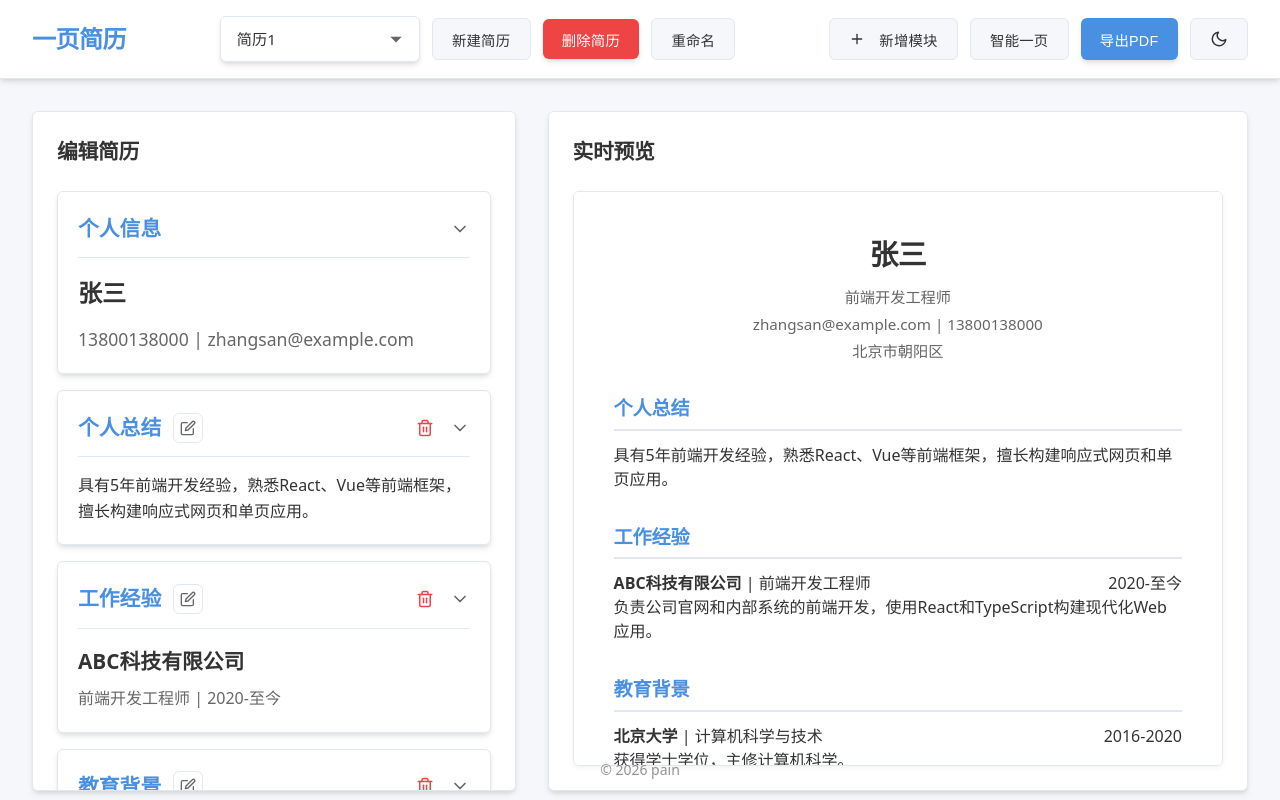
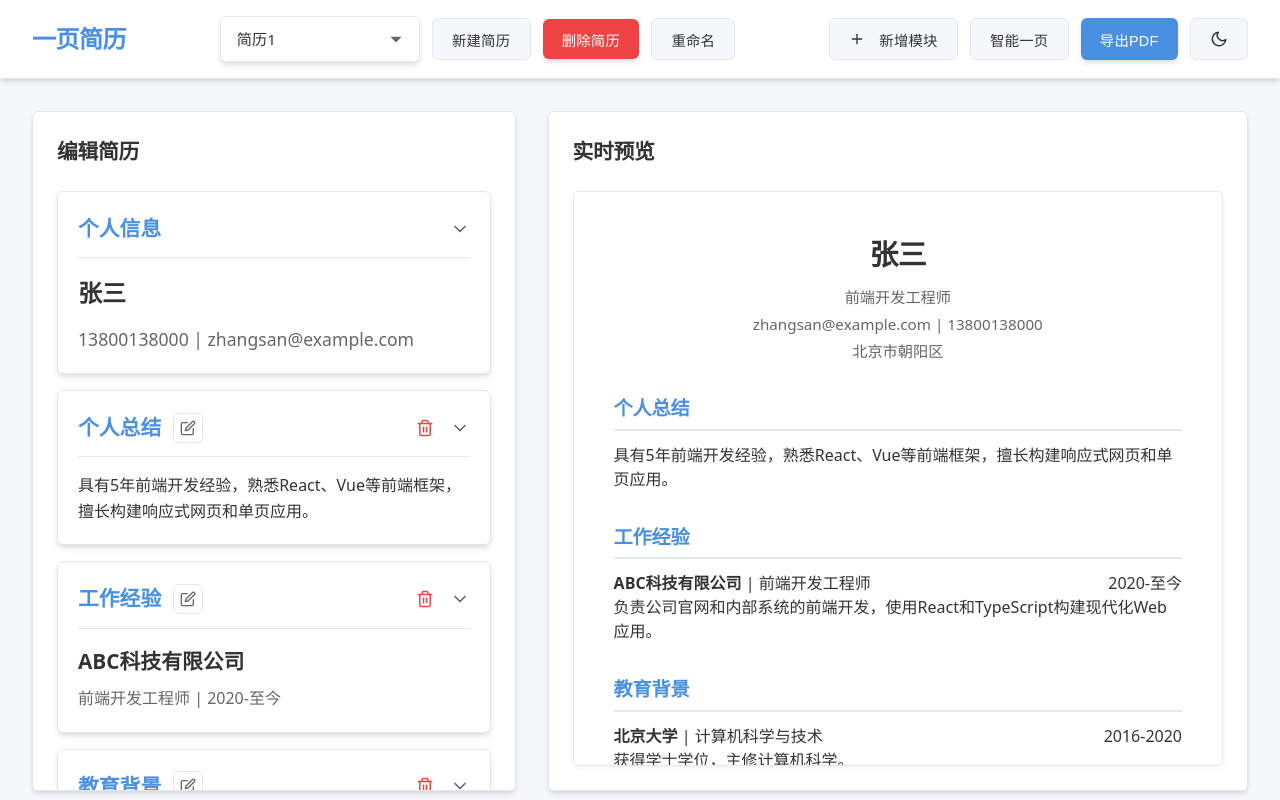
Before and after one commit to painsix96/resume-editor, a React (Vite) app: page / in a window 1280 px wide. Built offline with nearby package versions, Linux system fonts and the light colour scheme; the HTML template or start-up script is replaced by a standard one.

Commit message:
remove: 删除页面底部版权标识

```diff
--- a/src/App.jsx
+++ b/src/App.jsx
@@ -1164,21 +1164,6 @@ function App() {
           </div>
         )}
 
-        {/* 版权标识 */}
-        <div style={{
-          position: 'fixed',
-          bottom: '20px',
-          left: '50%',
-          transform: 'translateX(-50%)',
-          color: 'var(--text-secondary)',
-          fontSize: '0.875rem',
-          fontFamily: 'var(--font-sans)',
-          opacity: 0.7,
-          zIndex: 1
-        }}>
-          © 2026 pain
-        </div>
-
       </div>
     </DndProvider>
   );
```
